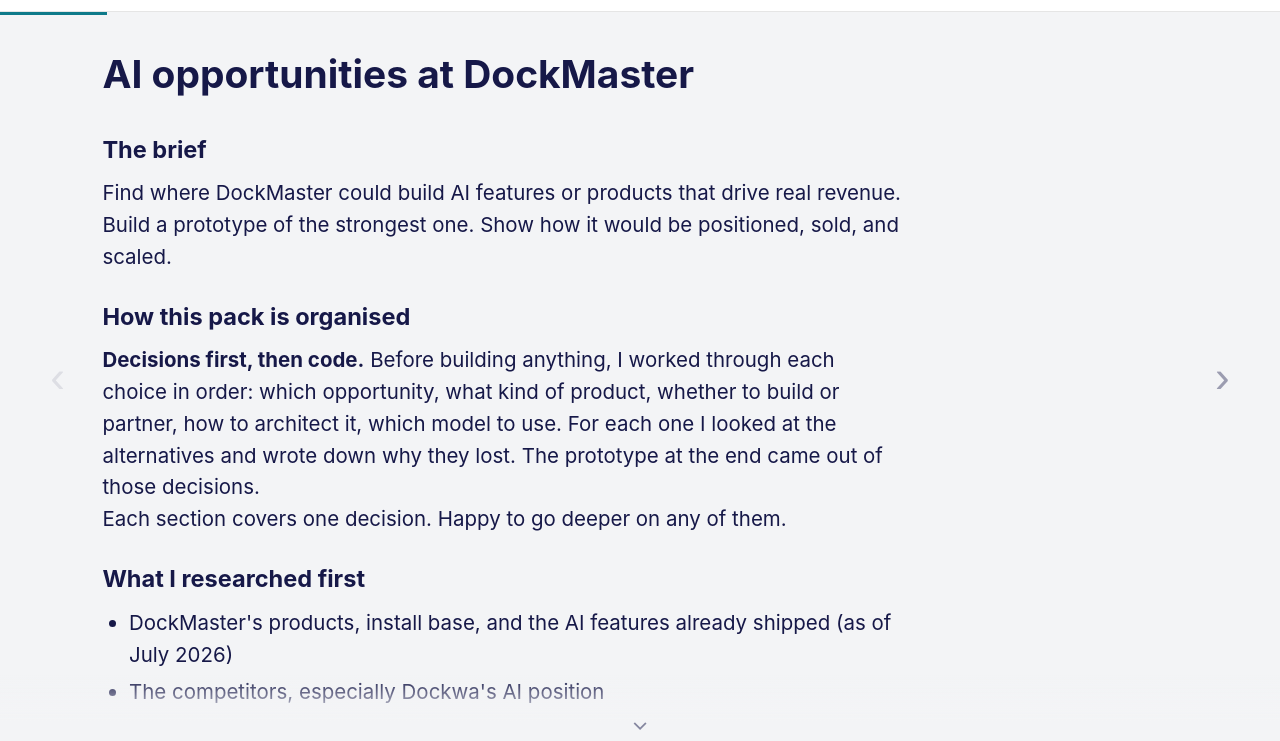
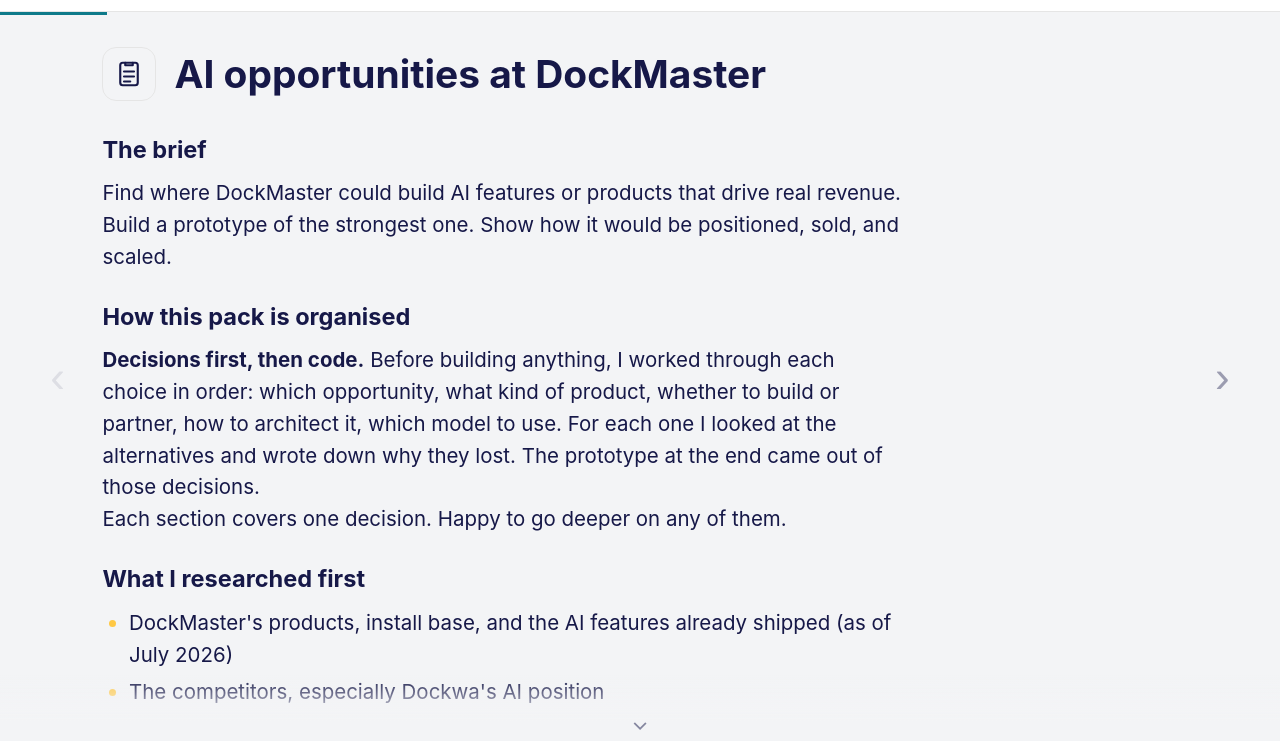
Before and after one commit to danfking/slipstream, a website with bundled scripts: page web/deck.html in a window 1280 px wide. Shown: the part 59-800 px from the top of the page. Built offline with nearby package versions, Linux system fonts and the light colour scheme; files whose address does not match are found by name.

Commit message:
Deck reading and talk view visuals (DockMaster idiom) (#49)
* wip: DockMaster-style visuals in the deck reading view (preview, not for merge)

Feeds DockMaster's own product style back into the reading (detail) view:
a topic icon chip beside each slide title, navy circular numbered badges
for step lists (their how-it-works idiom), and gold list markers for
bullet lists (neutral, not checks, since some lists are out-of-scope
items). Talk view is untouched; slide content (markdown) is unchanged.

* wip: apply the deck visuals to the talk view as well (icon chip + gold markers)

The topic icon chip now appears beside the title in both the reading and
talk views (scaled up for the larger talk type), and gold list markers
apply to both. Numbered badges still only appear where there are ordered
lists, which is the reading view; talk-view bullets stay bullets.

```diff
--- /dev/null
+++ b/web/deck-icons.js
@@ -0,0 +1,20 @@
+// Per-slide topic icons for the reading (detail) view, feeding DockMaster's own
+// "icon chip beside the section title" idiom back into the deck. Keyed by slide
+// filename. Line-icons, currentColor so the chip controls the tone. Kept simple
+// so they read at chip size. The diagram slide has no icon (it is already a
+// picture).
+const S = 'fill="none" stroke="currentColor" stroke-width="1.7" stroke-linecap="round" stroke-linejoin="round"';
+
+export const SLIDE_ICONS = {
+  '01-brief-and-method.md': `<svg viewBox="0 0 24 24" ${S}><rect x="5" y="3" width="14" height="18" rx="2"/><path d="M9 3v2h6V3"/><path d="M8 10h8M8 14h8M8 18h5"/></svg>`,
+  '02-criteria.md': `<svg viewBox="0 0 24 24" ${S}><path d="M4 7h9M4 12h9M4 17h9"/><path d="M15.5 7l1.8 1.8L21 5"/></svg>`,
+  '03-candidates.md': `<svg viewBox="0 0 24 24" ${S}><path d="M4 5h16l-6 7v6l-4 2v-8L4 5z"/></svg>`,
+  '04-product-shape.md': `<svg viewBox="0 0 24 24" ${S}><rect x="4" y="14" width="4" height="6" rx="1"/><rect x="10" y="9" width="4" height="11" rx="1"/><rect x="16" y="4" width="4" height="16" rx="1"/></svg>`,
+  '05-build-vs-partner.md': `<svg viewBox="0 0 24 24" ${S}><path d="M12 20v-5M12 15l-5-5V5M12 15l5-5V5"/><circle cx="7" cy="4.5" r="1.6"/><circle cx="17" cy="4.5" r="1.6"/><circle cx="12" cy="20" r="1.6"/></svg>`,
+  '06-architecture-trust.md': `<svg viewBox="0 0 24 24" ${S}><circle cx="6" cy="6" r="2.2"/><circle cx="18" cy="6" r="2.2"/><circle cx="12" cy="18" r="2.2"/><path d="M8 7l8 0M7 8l4 8M17 8l-4 8"/></svg>`,
+  '07-demo.md': `<svg viewBox="0 0 24 24" ${S}><rect x="3" y="4" width="18" height="13" rx="2"/><path d="M10 8l4.5 2.5L10 13z" fill="currentColor" stroke="none"/><path d="M8 21h8"/></svg>`,
+  '08-gtm.md': `<svg viewBox="0 0 24 24" ${S}><path d="M4 4v16h16"/><path d="M7 15l3.5-4 3 2 5.5-6"/></svg>`,
+  '09-expand-metrics.md': `<svg viewBox="0 0 24 24" ${S}><path d="M4 9V4h5M20 9V4h-5M4 15v5h5M20 15v5h-5"/></svg>`,
+  '10-honesty.md': `<svg viewBox="0 0 24 24" ${S}><path d="M12 3l7 3v5c0 4.2-3 7.3-7 8.4C8 18.3 5 15.2 5 11V6l7-3z"/><path d="M9 11.5l2 2 4-4"/></svg>`,
+  '11-appendix-decisions.md': `<svg viewBox="0 0 24 24" ${S}><rect x="4" y="4" width="16" height="16" rx="2"/><path d="M8 9h8M8 13h8M8 17h5"/></svg>`,
+};
--- a/web/deck.css
+++ b/web/deck.css
@@ -49,6 +49,43 @@
 .slide h1 { font-size: 1.9em; margin-bottom: 0.7em; }
 .slide h3 { font-size: 1.15em; margin: 1.1em 0 0.4em; }
 .slide p, .slide li { max-width: 62ch; }
+
+/* Reading- and talk-view visuals (feed DockMaster's own style back). A topic
+   icon chip beside the title, circular numbered badges for step lists (only
+   the reading view has ordered lists), gold list markers. */
+.slide h1 { display: flex; align-items: center; gap: 18px; }
+.slide-icon {
+  flex-shrink: 0;
+  width: 54px; height: 54px;
+  border-radius: 14px;
+  background: var(--ds-surface-sunken, #f3f4f6);
+  border: 1px solid var(--ds-border, #e5e5e5);
+  color: var(--ds-navy, #161848);
+  display: inline-flex; align-items: center; justify-content: center;
+}
+.slide-icon svg { width: 30px; height: 30px; }
+/* Talk view runs larger, so the chip scales up to sit with the bigger title. */
+body.mode-present .variant.presenter .slide-icon { width: 64px; height: 64px; border-radius: 16px; }
+body.mode-present .variant.presenter .slide-icon svg { width: 36px; height: 36px; }
+
+.slide ol { list-style: none; padding-left: 0; counter-reset: step; }
+.slide ol > li {
+  counter-increment: step;
+  position: relative;
+  padding-left: 48px;
+  margin: 0.7em 0;
+}
+.slide ol > li::before {
+  content: counter(step);
+  position: absolute; left: 0; top: 0;
+  width: 32px; height: 32px;
+  border-radius: 50%;
+  background: var(--ds-navy, #161848);
+  color: #fff;
+  font-size: 0.72em; font-weight: 700;
+  display: flex; align-items: center; justify-content: center;
+}
+.slide ul > li::marker { color: var(--ds-gold, #ffc844); }
 /* Diagrams are the exception to the prose column: give them the full slide.
    The 62ch cap is for readable text; an SVG shrunk to text width is unreadable
    on a projector, which defeats the slide. */
--- a/web/deck.js
+++ b/web/deck.js
@@ -4,6 +4,7 @@
 // slide stacked = the standalone pack Bhavina's team reviews.
 
 import { renderMarkdown } from './render.js';
+import { SLIDE_ICONS } from './deck-icons.js';
 import remend from './vendor/remend.js';
 
 const deps = {
@@ -55,6 +56,17 @@
   section.innerHTML =
     `<div class="variant detail">${renderMarkdown(detail, [], deps)}</div>` +
     (presenter ? `<div class="variant presenter">${renderMarkdown(presenter, [], deps)}</div>` : '');
+  // A topic icon chip beside the title (DockMaster's idiom), in both the
+  // reading and talk views. Each variant's h1 gets its own chip node.
+  const icon = SLIDE_ICONS[manifest.slides[i].file];
+  if (icon) {
+    for (const h1 of section.querySelectorAll('.variant h1')) {
+      const chip = document.createElement('span');
+      chip.className = 'slide-icon';
+      chip.innerHTML = icon;
+      h1.prepend(chip);
+    }
+  }
   slidesEl.appendChild(section);
 }
 
```
